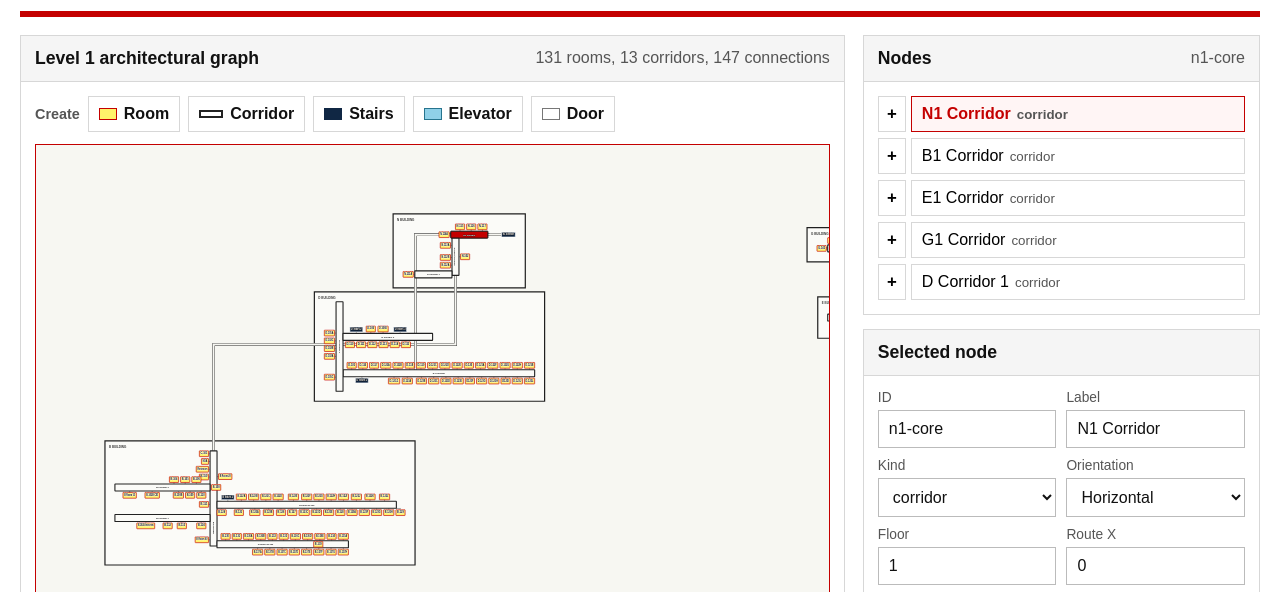
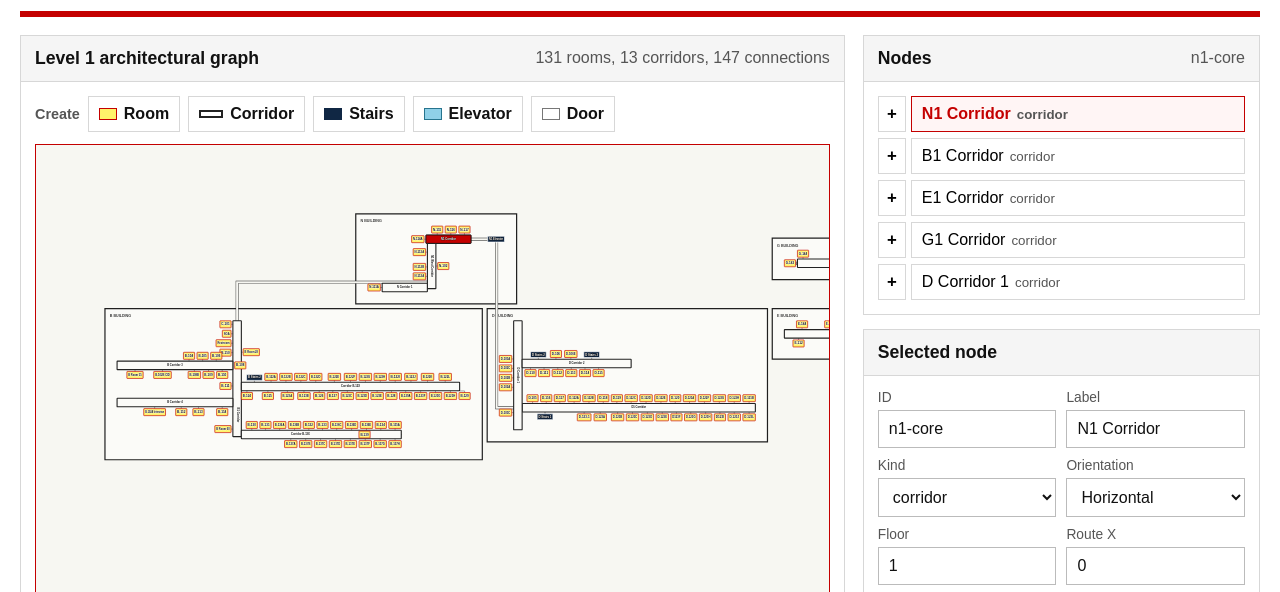
Before and after one commit to lienthanhnhan/BHCC_navigation, a website: page public/editor.html in a window 1280 px wide. Shown: the part 155-747 px from the top of the page. Drawn offline with Linux system fonts and the light colour scheme.

Commit message:
Fixed overlapping buildings

```diff
--- a/public/editor.html
+++ b/public/editor.html
@@ -1135,19 +1135,23 @@
         }
         applyEquipmentPlacements(nodes, visibleEdges(), layouts);
         applyAttachedNodePlacements(nodes, visibleEdges(), layouts);
+        if (state.building === 'all') reflowCampusBuildings(groups, state.level.level, layouts);
         state.displayBuildings = buildingBoundsFromLayouts(groups, layouts);
         return layouts;
       }
 
       function layoutCampusBuildings(groups, floor, layouts) {
-        const entries = groups.map(([building, nodes]) => {
+        groups.forEach(([, nodes]) => {
           const size = buildingSchematicSize(nodes);
           layoutBuildingNodes(nodes, 0, 0, size, layouts);
-          return { building, nodes, size };
         });
         applyCorridorPlacements(groups.flatMap(([, nodes]) => nodes), visibleEdges(), layouts);
+        reflowCampusBuildings(groups, floor, layouts);
+      }
+
+      function reflowCampusBuildings(groups, floor, layouts) {
         const measuredBounds = buildingBoundsFromLayouts(groups, layouts);
-        for (const entry of entries) entry.bounds = measuredBounds.get(entry.building);
+        const entries = groups.map(([building, nodes]) => ({ building, nodes, bounds: measuredBounds.get(building) }));
 
         const targets = floor === 1
           ? floorOneBuildingTargets(entries)
```
